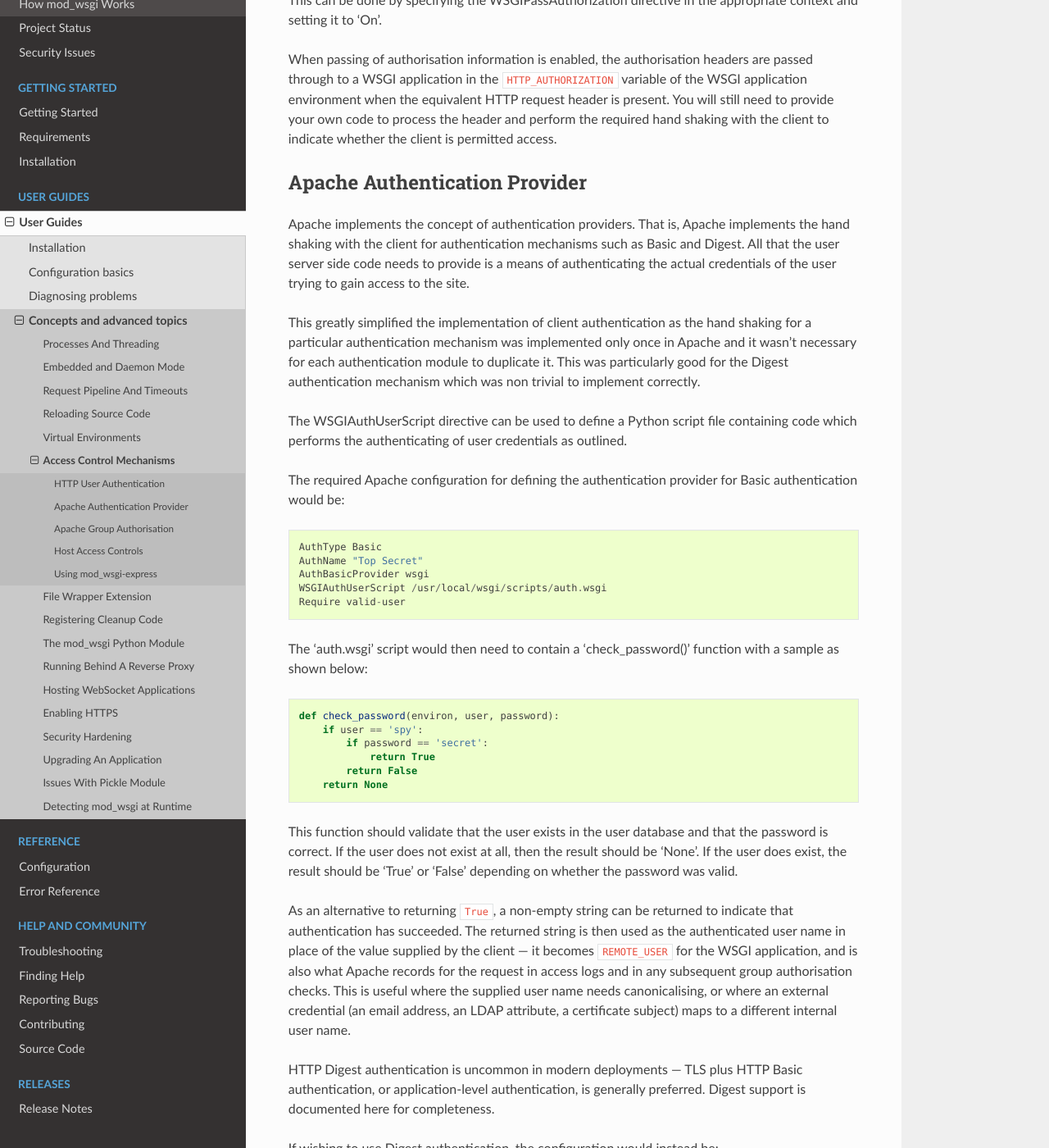
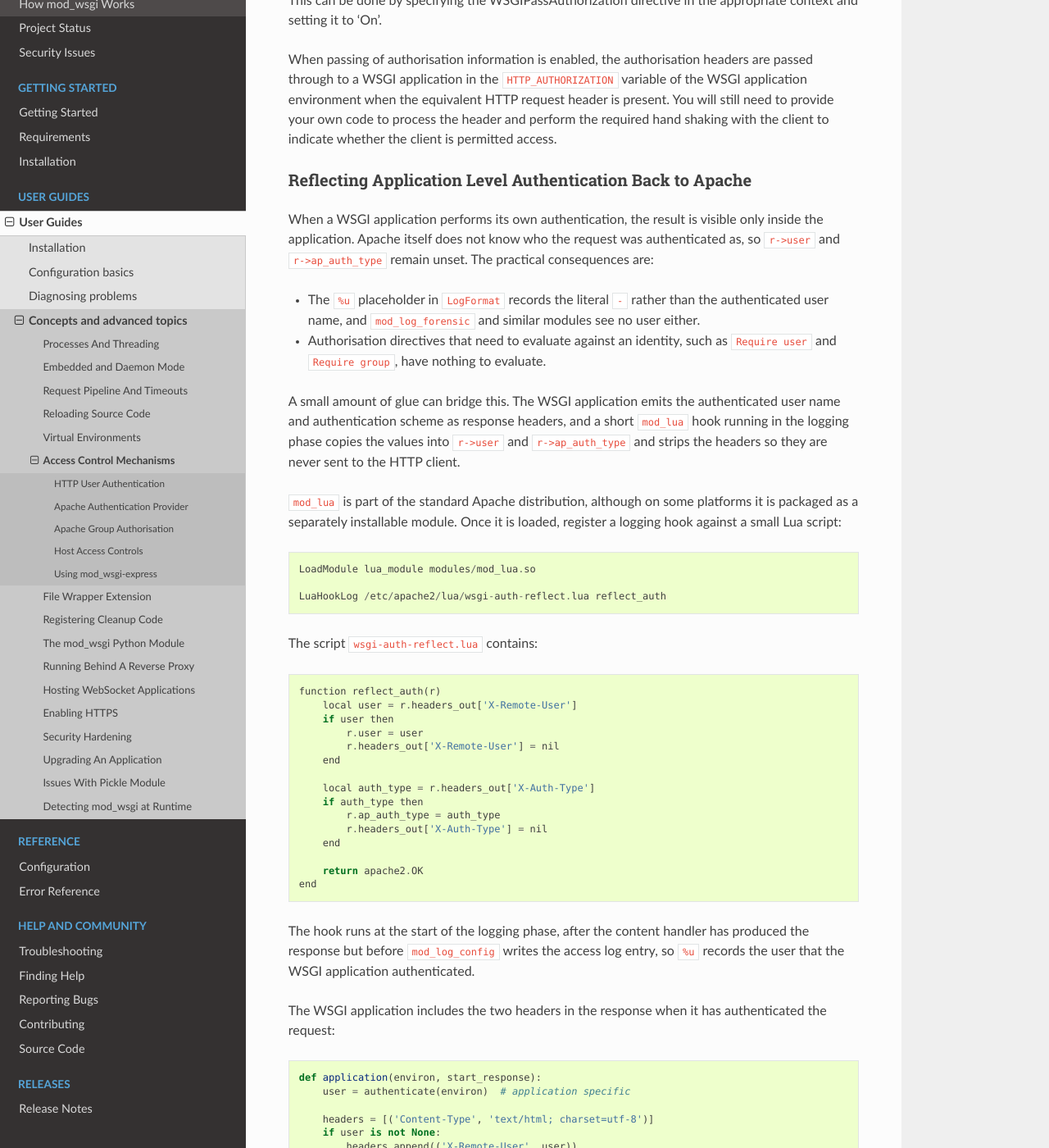
Before and after one commit to GrahamDumpleton/mod_wsgi, a Sphinx documentation site: the page built from docs/user-guides/access-control-mechanisms.rst, in a window 1280 px wide and 1400 px high, scrolled down 685 px. Shown: the whole window at 82% size. Built offline with Sphinx 7.4.7 and the Read the Docs theme 3.1.0, drawn with Linux system fonts in a browser that asks for light colours; some of the changed text lies outside the part shown.

Commit message:
Document a mod_lua recipe for reflecting WSGI-app-level authentication back into r->user and r->ap_auth_type via response headers, so %u logging and downstream modules see the authenticated identity.

```diff
--- a/docs/user-guides/access-control-mechanisms.rst
+++ b/docs/user-guides/access-control-mechanisms.rst
@@ -36,6 +36,83 @@ headers are passed through to a WSGI application in the
 the equivalent HTTP request header is present. You will still need to
 provide your own code to process the header and perform the required hand
 shaking with the client to indicate whether the client is permitted access.
+
+Reflecting Application Level Authentication Back to Apache
+~~~~~~~~~~~~~~~~~~~~~~~~~~~~~~~~~~~~~~~~~~~~~~~~~~~~~~~~~~
+
+When a WSGI application performs its own authentication, the result is
+visible only inside the application. Apache itself does not know who the
+request was authenticated as, so ``r->user`` and ``r->ap_auth_type`` remain
+unset. The practical consequences are:
+
+* The ``%u`` placeholder in ``LogFormat`` records the literal ``-`` rather
+  than the authenticated user name, and ``mod_log_forensic`` and similar
+  modules see no user either.
+* Authorisation directives that need to evaluate against an identity, such
+  as ``Require user`` and ``Require group``, have nothing to evaluate.
+
+A small amount of glue can bridge this. The WSGI application emits the
+authenticated user name and authentication scheme as response headers,
+and a short ``mod_lua`` hook running in the logging phase copies the
+values into ``r->user`` and ``r->ap_auth_type`` and strips the headers so
+they are never sent to the HTTP client.
+
+``mod_lua`` is part of the standard Apache distribution, although on some
+platforms it is packaged as a separately installable module. Once it is
+loaded, register a logging hook against a small Lua script::
+
+    LoadModule lua_module modules/mod_lua.so
+
+    LuaHookLog /etc/apache2/lua/wsgi-auth-reflect.lua reflect_auth
+
+The script ``wsgi-auth-reflect.lua`` contains::
+
+    function reflect_auth(r)
+        local user = r.headers_out['X-Remote-User']
+        if user then
+            r.user = user
+            r.headers_out['X-Remote-User'] = nil
+        end
+
+        local auth_type = r.headers_out['X-Auth-Type']
+        if auth_type then
+            r.ap_auth_type = auth_type
+            r.headers_out['X-Auth-Type'] = nil
+        end
+
+        return apache2.OK
+    end
+
+The hook runs at the start of the logging phase, after the content
+handler has produced the response but before ``mod_log_config`` writes
+the access log entry, so ``%u`` records the user that the WSGI
+application authenticated.
+
+The WSGI application includes the two headers in the response when it
+has authenticated the request::
+
+    def application(environ, start_response):
+        user = authenticate(environ)  # application specific
+
+        headers = [('Content-Type', 'text/html; charset=utf-8')]
+        if user is not None:
+            headers.append(('X-Remote-User', user))
+            headers.append(('X-Auth-Type', 'Bearer'))
+
+        start_response('200 OK', headers)
+        return [b'...']
+
+The response headers are stripped only if the Lua hook is wired up
+correctly. If the hook is not in place, the application leaks the
+authenticated user name to the client, so the application should be
+deployed together with the matching ``LuaHookLog`` configuration.
+
+This bridge affects only what Apache logs and what downstream modules
+observe at log time. It does not reactivate the Apache authorisation
+phase, so it is not a substitute for ``Require user`` based access
+control. Where Apache itself needs to make access decisions based on
+the authenticated identity, the Apache authentication provider
+mechanism described below should be used instead.
 
 Apache Authentication Provider
 ------------------------------
```
